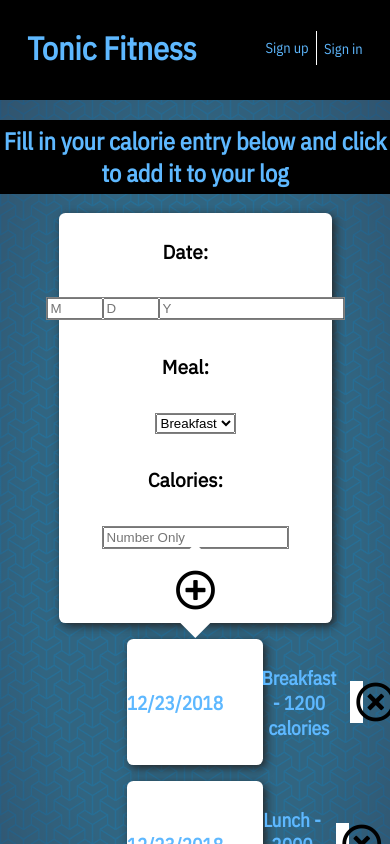
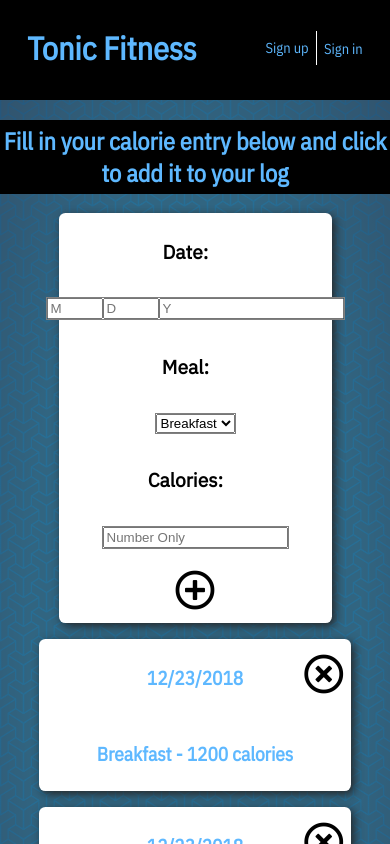
Before and after one commit to chingu-voyages/geckos-project-11, a React (Create React App) app in the folder tonic-fitness/: page /log in a window 390 px wide. Shown: the top 844 px of the page. Built offline with nearby package versions, Linux system fonts and the light colour scheme.

Commit message:
Layout and style Log entries for mobile

```diff
--- a/tonic-fitness/src/components/Log.js
+++ b/tonic-fitness/src/components/Log.js
@@ -166,14 +166,16 @@ class Log extends Component  {
 
         {/* Map over this.state.log and display each entry */}
         {this.state.log.map((currentEntry, index) => (
-          <section className="entry-log flex-row"
+          <section className="entry-log flex-col"
                    key={index} >
-            <div className="flex-row">
-              <h4 className="log-entry-item title"> {currentEntry.month} </h4>
-              <h4 className="log-entry-item title"> / </h4>
-              <h4 className="log-entry-item title"> {currentEntry.day} </h4>
-              <h4 className="log-entry-item title"> / </h4>
-              <h4 className="log-entry-item title"> {currentEntry.year} </h4>
+            <div className="flex-col">
+              <span className="flex-row">
+                <h4 className="log-entry-item title"> {currentEntry.month} </h4>
+                <h4 className="log-entry-item title"> / </h4>
+                <h4 className="log-entry-item title"> {currentEntry.day} </h4>
+                <h4 className="log-entry-item title"> / </h4>
+                <h4 className="log-entry-item title"> {currentEntry.year} </h4>
+              </span>
               <h4 className="log-entry-item title"> {currentEntry.meal} - {currentEntry.calories} calories </h4>
             </div>
             <button name="remove"
--- a/tonic-fitness/src/stylesheets/Log.scss
+++ b/tonic-fitness/src/stylesheets/Log.scss
@@ -7,7 +7,8 @@
   font-family: $font-main;
   grid-column: c1 / c2;
   grid-row: r2 / r3;
-  height: 100vh;
+  height: auto;
+  min-height: 1000px;
 
   button:hover {
     cursor: pointer;
@@ -48,14 +49,17 @@
   }
 
   .entry-button {
-    padding: 1em;
+    padding: 0;
+    margin: 1em;
     background-color: #fff;
     border: 0;
     transform: rotate(45deg);
   }
 
   .entry-log {
-    width: 35%;
+    position: relative;
+    width: 80%;
+    max-width: 600px;
     margin: 1em auto;
     background-color: #fff;
     border-radius: 0.4em;
@@ -71,11 +75,10 @@
     font-size: 1.2em;
   }
 
-  .log-entry-item:last-of-type {
-    margin-left: 2em;
-  }
-
   .remove-button {
+    position:absolute;
+    top: 0;
+    right: 2em;
     width: 1em;
     margin: 1em;
     background-color: #fff;
```
